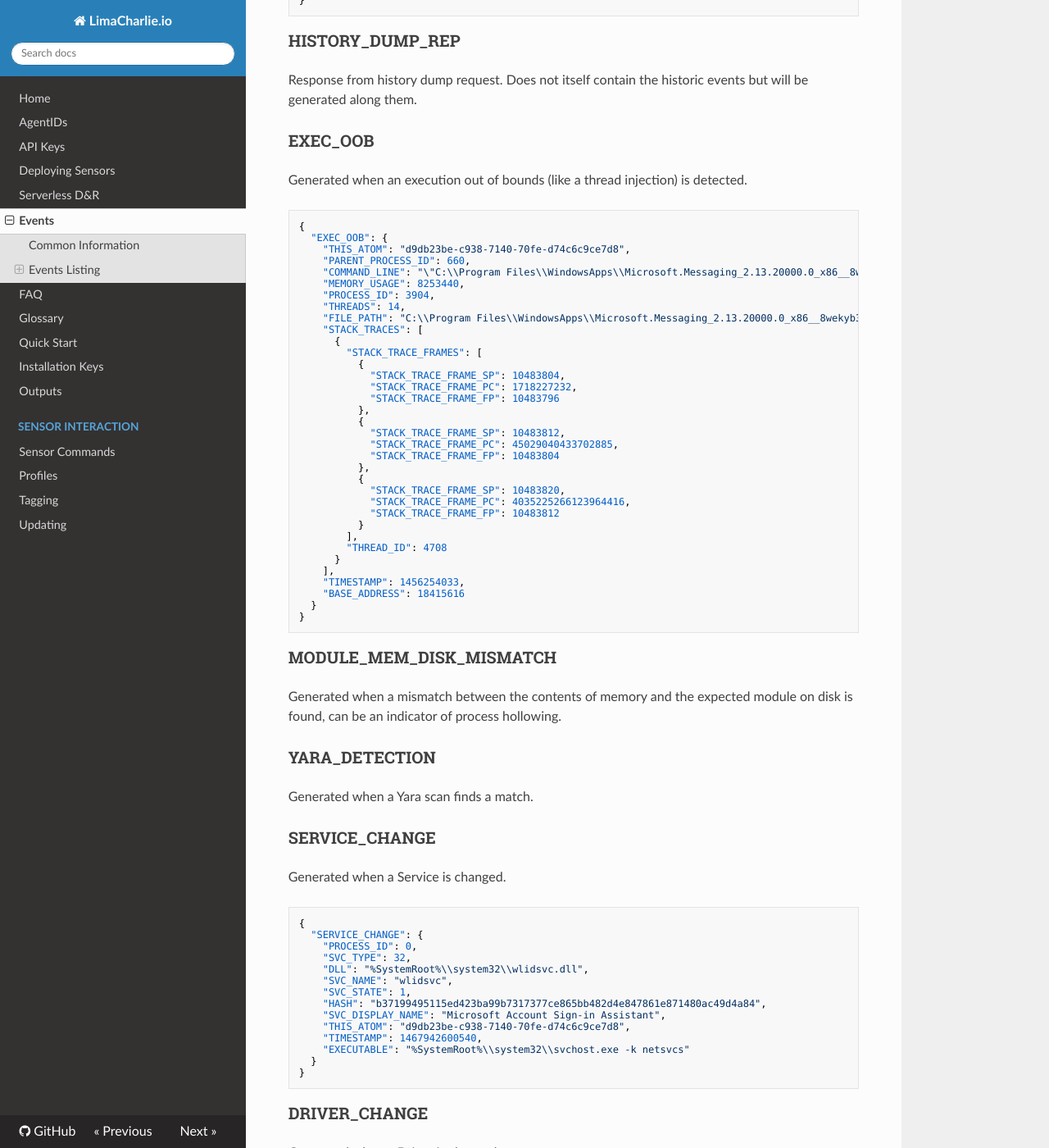
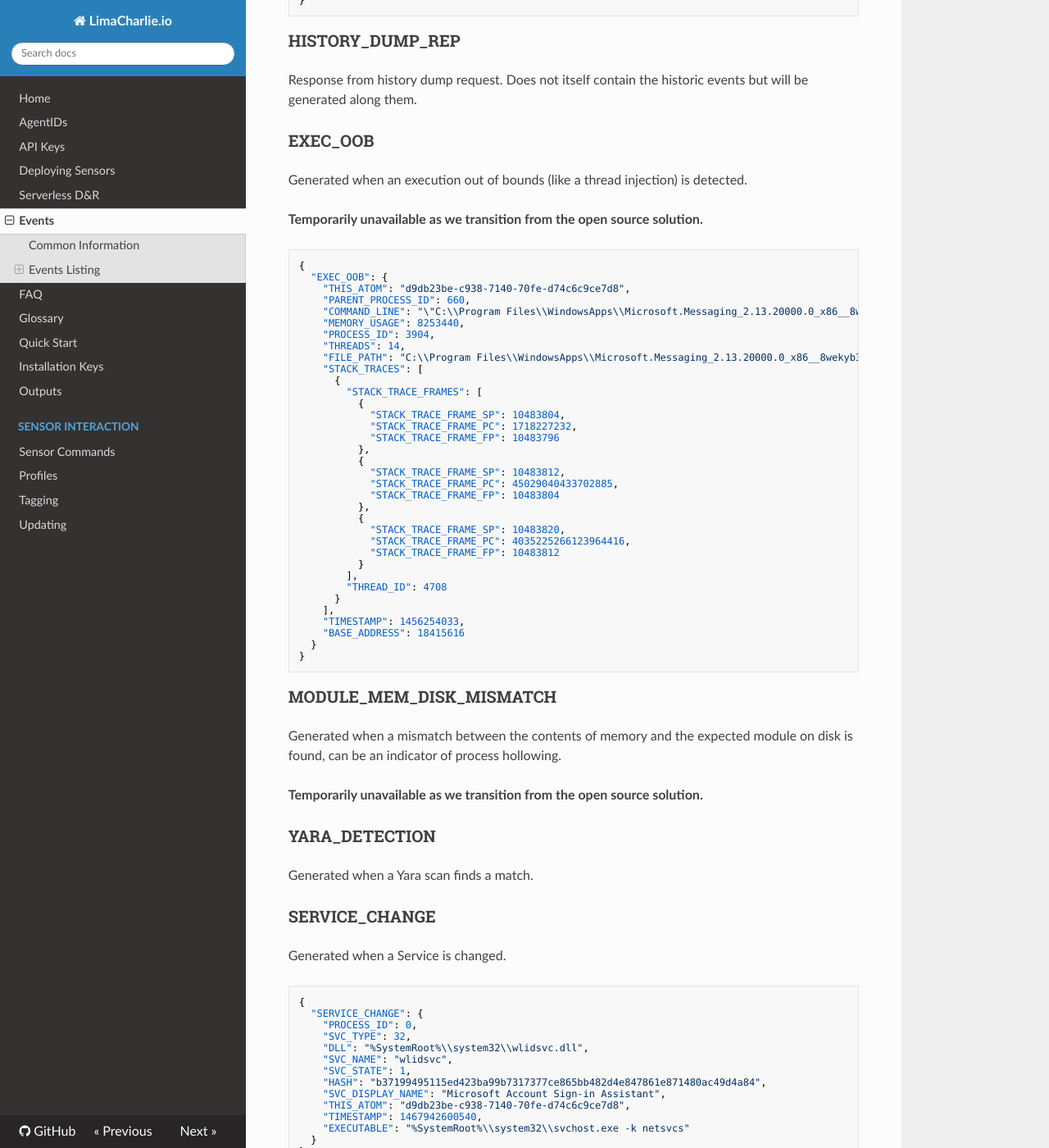
Before and after one commit to refractionPOINT/lce_doc, an MkDocs documentation site: the page built from docs/events.md, in a window 1280 px wide and 1400 px high, scrolled down 8948 px. Shown: the whole window at 82% size. Built offline with MkDocs 1.6.1, drawn with Linux system fonts in a browser that asks for light colours; nearby versions of some CDN libraries; old or Windows-style settings are respelled for this version of MkDocs; some of the changed text lies outside the part shown.

Commit message:
Marking a few events not currently running.

````diff
--- a/docs/events.md
+++ b/docs/events.md
@@ -170,6 +170,7 @@ Generated when a new UDPv4 socket "connection" is established, either inbound or
 ### HIDDEN_MODULE_DETECTED
 Generated when the signature of an executable module is found in memory without
 being known by the operating system.
+**Temporarily unavailable as we transition from the open source solution.**
 
 ### MODULE_LOAD
 Generated when a module (like DLL on Windows) is loaded in a process.
@@ -412,6 +413,8 @@ events but will be generated along them.
 ### EXEC_OOB
 Generated when an execution out of bounds (like a thread injection) is detected.
 
+**Temporarily unavailable as we transition from the open source solution.**
+
 ```json
 {
   "EXEC_OOB": {
@@ -453,6 +456,8 @@ Generated when an execution out of bounds (like a thread injection) is detected.
 ### MODULE_MEM_DISK_MISMATCH
 Generated when a mismatch between the contents of memory and the expected module
 on disk is found, can be an indicator of process hollowing.
+
+**Temporarily unavailable as we transition from the open source solution.**
 
 ### YARA_DETECTION
 Generated when a Yara scan finds a match.
````
